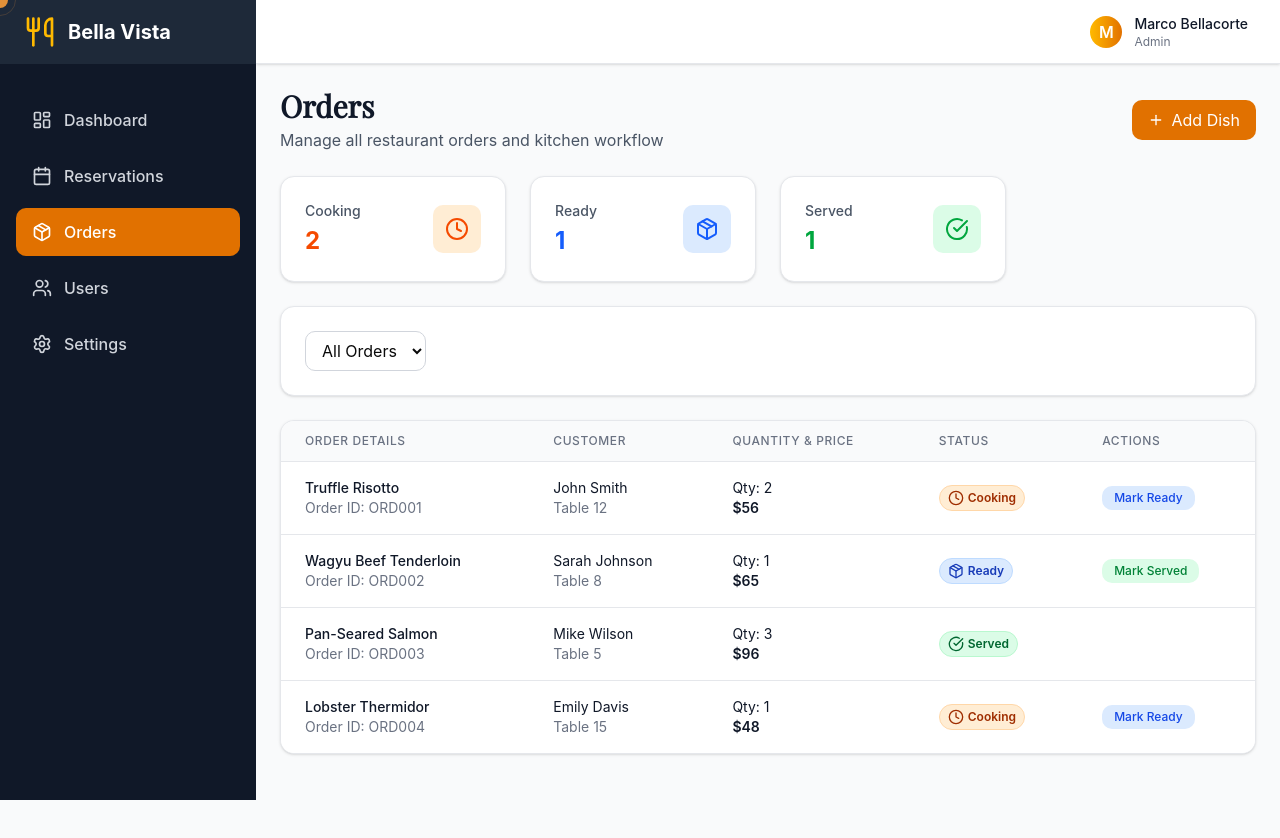
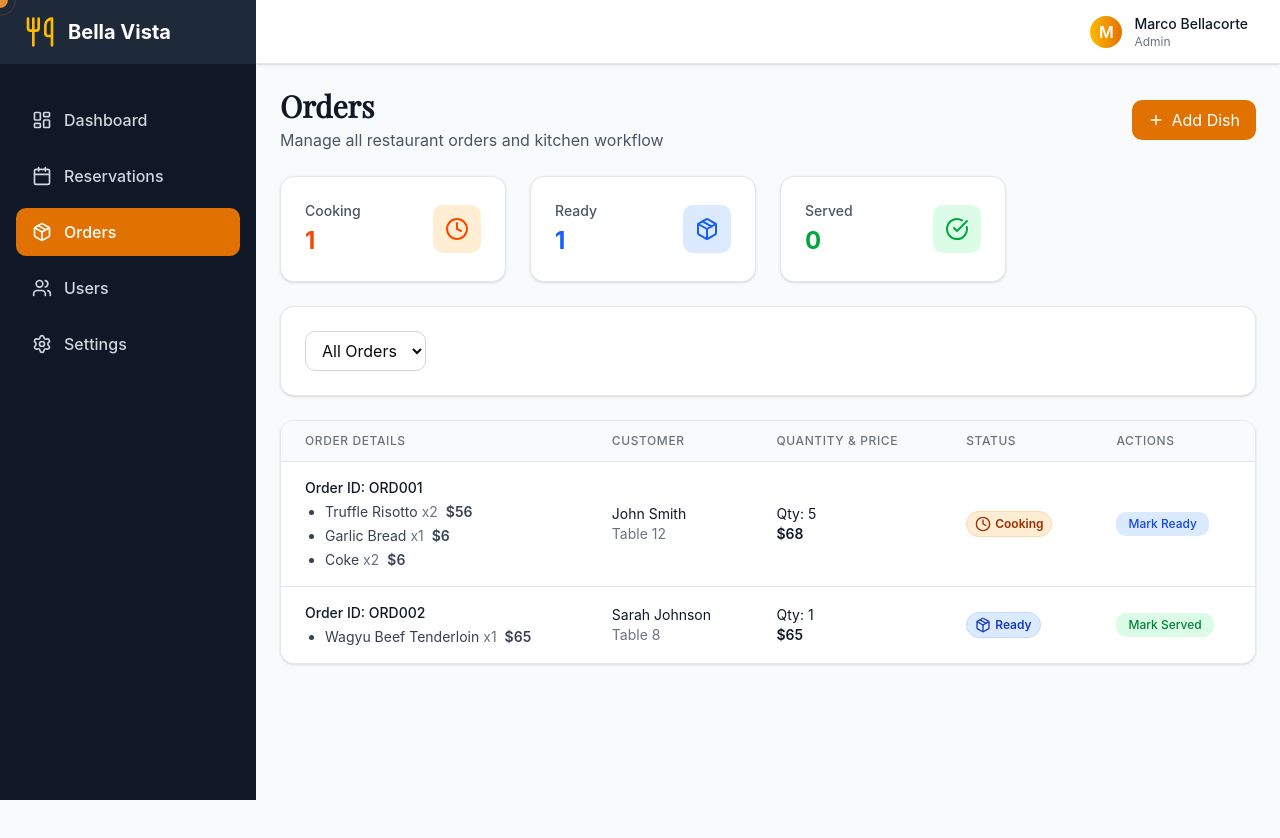
Before and after one commit to Purabsingla/bella-vista, a Next.js app: page /admin/orders in a window 1280 px wide. Shown: the top 838 px of the page. Built offline with nearby package versions, Linux system fonts and the light colour scheme; no server answers.

Commit message:
feat: refactor order structure to use items array and implement order ID generation in API

```diff
--- a/src/app/admin/orders/page.tsx
+++ b/src/app/admin/orders/page.tsx
@@ -5,53 +5,30 @@ import { Package, Clock, CheckCircle, Plus } from "lucide-react";
 
 interface Order {
   id: string;
-  dishName: string;
-  quantity: number;
-  price: number;
   status: "cooking" | "ready" | "served";
   customerName: string;
   table?: number;
+  items: { name: string; qty: number; price: number }[];
 }
 
 const mockOrders: Order[] = [
   {
     id: "ORD001",
-    dishName: "Truffle Risotto",
-    quantity: 2,
-    price: 28,
-    status: "cooking",
     customerName: "John Smith",
     table: 12,
+    status: "cooking",
+    items: [
+      { name: "Truffle Risotto", qty: 2, price: 28 },
+      { name: "Garlic Bread", qty: 1, price: 6 },
+      { name: "Coke", qty: 2, price: 3 },
+    ],
   },
   {
     id: "ORD002",
-    dishName: "Wagyu Beef Tenderloin",
-    quantity: 1,
-    price: 65,
+    customerName: "Sarah Johnson",
+    table: 8,
     status: "ready",
-    customerName: "Sarah Johnson",
-
-    table: 8,
-  },
-  {
-    id: "ORD003",
-    dishName: "Pan-Seared Salmon",
-    quantity: 3,
-    price: 32,
-    status: "served",
-    customerName: "Mike Wilson",
-
-    table: 5,
-  },
-  {
-    id: "ORD004",
-    dishName: "Lobster Thermidor",
-    quantity: 1,
-    price: 48,
-    status: "cooking",
-    customerName: "Emily Davis",
-
-    table: 15,
+    items: [{ name: "Wagyu Beef Tenderloin", qty: 1, price: 65 }],
   },
 ];
 
@@ -206,16 +183,23 @@ const Orders: React.FC = () => {
                   key={order.id}
                   className="hover:bg-gray-50 transition-colors"
                 >
-                  <td className="px-6 py-4 whitespace-nowrap">
-                    <div>
-                      <div className="text-sm font-medium text-gray-900">
-                        {order.dishName}
-                      </div>
-                      <div className="text-sm text-gray-500">
-                        Order ID: {order.id}
-                      </div>
+                  <td className="px-6 py-4">
+                    <div className="text-sm text-gray-900 font-medium mb-1">
+                      Order ID: {order.id}
                     </div>
+                    <ul className="text-sm text-gray-700 list-disc pl-5 space-y-1">
+                      {order.items.map((item, idx) => (
+                        <li key={idx}>
+                          {item.name}{" "}
+                          <span className="text-gray-500">x{item.qty}</span>
+                          <span className="ml-2 font-semibold">
+                            ${item.price * item.qty}
+                          </span>
+                        </li>
+                      ))}
+                    </ul>
                   </td>
+
                   <td className="px-6 py-4 whitespace-nowrap">
                     <div>
                       <div className="text-sm text-gray-900">
@@ -228,12 +212,18 @@ const Orders: React.FC = () => {
                   </td>
                   <td className="px-6 py-4 whitespace-nowrap">
                     <div className="text-sm text-gray-900">
-                      Qty: {order.quantity}
+                      Qty:{" "}
+                      {order.items.reduce((sum, item) => sum + item.qty, 0)}{" "}
                     </div>
                     <div className="text-sm font-semibold text-gray-900">
-                      ${order.price * order.quantity}
+                      $
+                      {order.items.reduce(
+                        (sum, item) => sum + item.price * item.qty,
+                        0
+                      )}
                     </div>
                   </td>
+
                   <td className="px-6 py-4 whitespace-nowrap">
                     <span
                       className={`inline-flex items-center gap-1 px-2 py-1 text-xs font-semibold rounded-full border ${getStatusColor(
--- /dev/null
+++ b/src/app/api/orders/route.ts
@@ -0,0 +1,48 @@
+import { db } from "@/firebase/firebase";
+import {
+  addDoc,
+  collection,
+  getDocs,
+  query,
+  serverTimestamp,
+  where,
+} from "firebase/firestore";
+import { NextResponse } from "next/server";
+
+const generateDailyOrderID = async () => {
+  const today = new Date().toISOString().split("T")[0];
+
+  const q = query(collection(db, "orders"), where("date", "==", today));
+  const snapshots = await getDocs(q);
+  const orderCount = snapshots.empty ? 1 : snapshots.size + 1;
+  const orderPadValue = orderCount > 99 ? 3 : orderCount > 9 ? 4 : 5;
+  return `ORD${String(orderCount).padEnd(orderPadValue, "0")}`;
+};
+
+export const POST = async (request: Request) => {
+  try {
+    const reqData = await request.json();
+    const { userId, customerName, items } = reqData;
+    const today = new Date().toISOString().split("T")[0];
+
+    const docRef = await addDoc(collection(db, "orders"), {
+      userId,
+      orderId: generateDailyOrderID() || "ORD001",
+      customerName,
+      items,
+      orderType: "online",
+      date: today,
+      createdAt: serverTimestamp(),
+      status: "pending", //initial status
+    });
+
+    return NextResponse.json({ status: 200, success: true, id: docRef.id });
+  } catch (error) {
+    console.log("Error in orders route", error);
+    return NextResponse.json({
+      message: "Internal Server Error",
+      staus: 500,
+      success: false,
+    });
+  }
+};
--- a/src/app/checkout/page.tsx
+++ b/src/app/checkout/page.tsx
@@ -3,8 +3,6 @@
 import React, { useState } from "react";
 import { useRouter } from "next/navigation";
 import { useCart } from "@/context/CartContext";
-import { useAuth } from "@/context/AuthContext";
-// import SplitText from "@/components/SplitText/SplitText";
 import FadeContent from "@/components/FadeContent";
 import {
   CreditCardIcon,
@@ -18,7 +16,6 @@ import { auth } from "@/firebase/firebase";
 
 const Checkout: React.FC = () => {
   const { cartItems, getTotalPrice, clearCart } = useCart();
-  // const { user } = useAuth();
   const navigate = useRouter();
 
   const [paymentMethod, setPaymentMethod] = useState("card");
@@ -62,7 +59,7 @@ const Checkout: React.FC = () => {
   const handleSubmit = async (e: React.FormEvent) => {
     e.preventDefault();
     setIsProcessing(true);
-
+    console.log(auth?.currentUser);
     // Simulate payment processing
     await new Promise((resolve) => setTimeout(resolve, 3000));
 
--- a/src/app/page.tsx
+++ b/src/app/page.tsx
@@ -7,6 +7,7 @@ import Contact from "@/components/Hero/Contacts";
 import CTA from "@/components/Hero/CTA";
 
 const Home = () => {
+  console.log("ORD".padEnd(3, "0") + String(100));
   return (
     <div className="relative min-h-screen">
       <Aurora />
```
